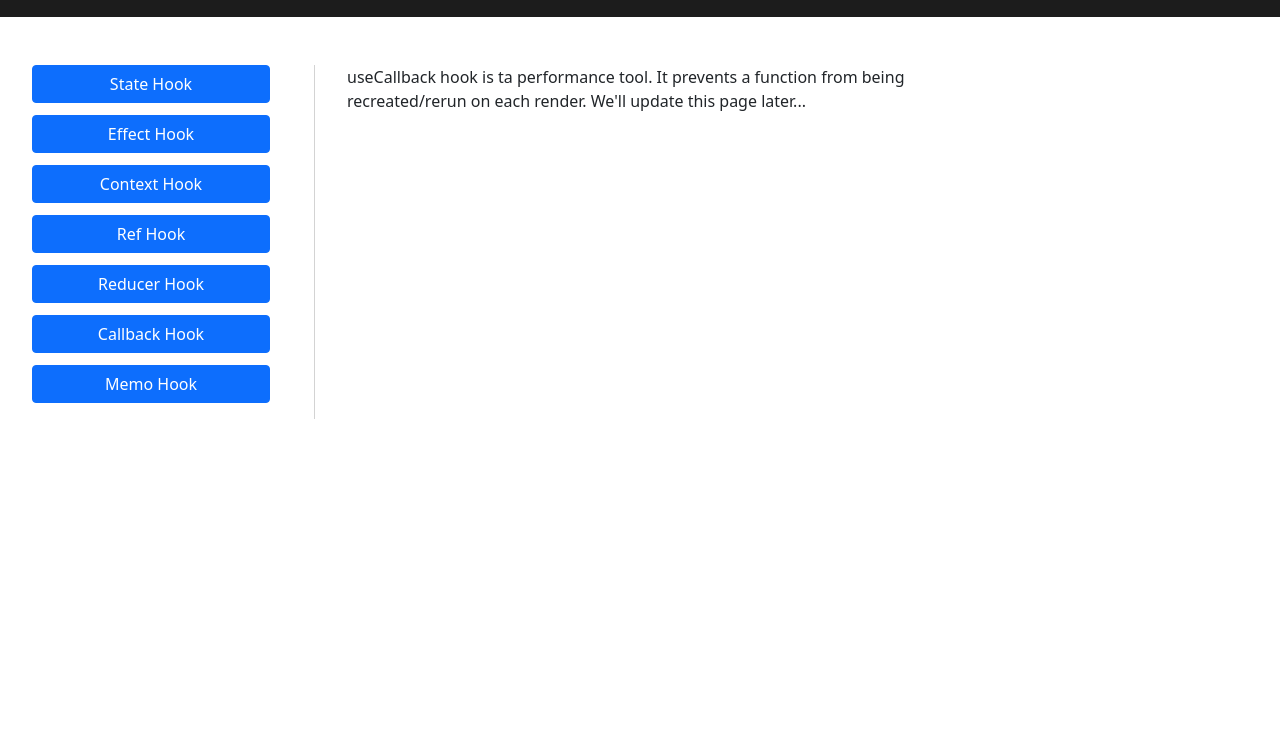
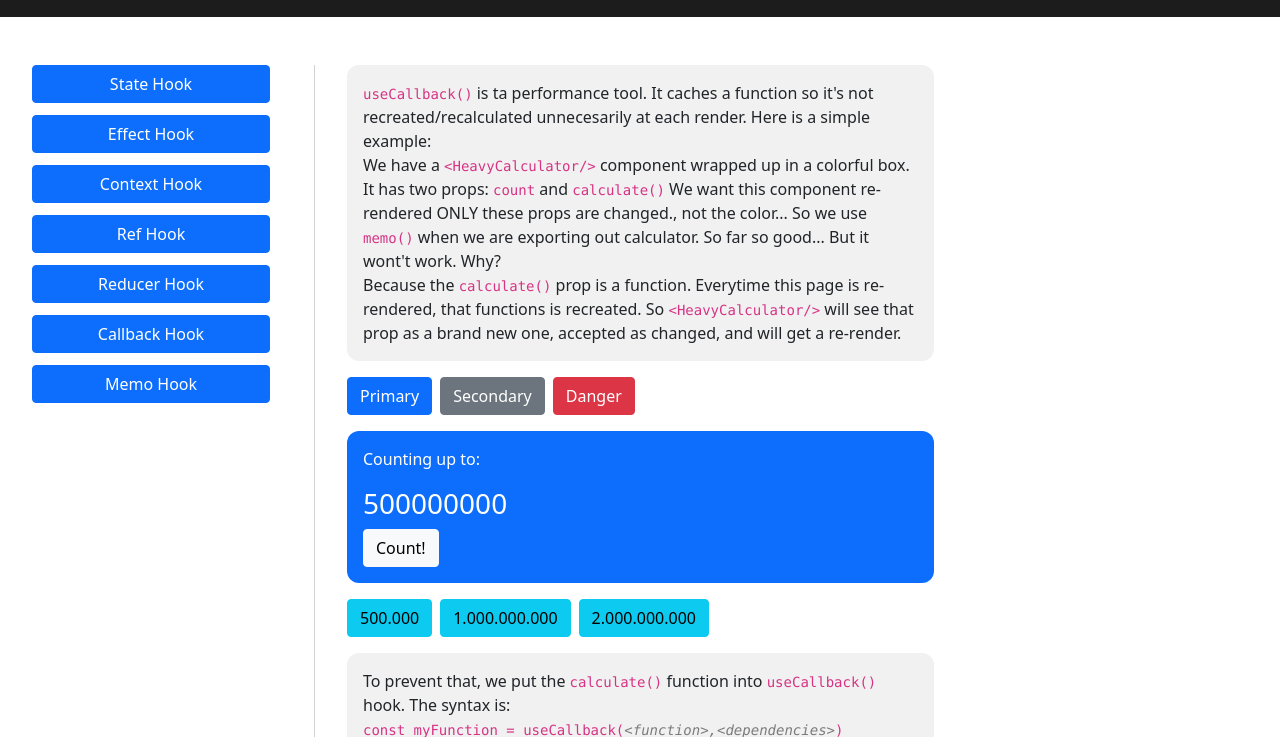
Before and after one commit to emrevebilgic/learning-hooks, a React app: page /use-callback in a window 1280 px wide. Shown: the part 63-800 px from the top of the page. Built offline with nearby package versions, Linux system fonts and the light colour scheme.

Commit message:
useCallback page

```diff
--- /dev/null
+++ b/src/components/HeavyCalculator.js
@@ -0,0 +1,21 @@
+import React from "react";
+import {memo, useState, useEffect} from "react";
+
+const HeavyCalculator = (props) => {
+
+    const [liveCount, setLiveCount] = useState(0);
+
+    useEffect ( ()=> {
+        console.log("calculator is rendered")
+    })
+
+    return (
+        <>
+            <p>Counting up to:</p>
+            <h3>{props.count}</h3>
+            <button className="btn btn-light" onClick={props.calculate}>Count!</button>
+        </>
+    )
+};
+
+export default memo(HeavyCalculator);
--- a/src/index.js
+++ b/src/index.js
@@ -2,6 +2,7 @@ import React from 'react';
 import { createRoot } from 'react-dom/client';
 import { BrowserRouter, Routes, Route } from "react-router-dom";
 import Layout from './pages/Layout';
+import Home from './pages/Home';
 import StateHook from './pages/StateHook';
 import EffectHook from './pages/EffectHook';
 import ContextHook from './pages/ContextHook';
@@ -16,7 +17,7 @@ function App() {
     <BrowserRouter>
       <Routes>
         <Route path="/" element={<Layout />}>
-          <Route index element={<StateHook />} />
+          <Route index element={<Home />} />
           <Route path="use-state" element={<StateHook />} />
           <Route path="use-effect" element={<EffectHook />} />
           <Route path="use-context" element={<ContextHook />} />
--- a/src/pages/CallbackHook.js
+++ b/src/pages/CallbackHook.js
@@ -1,10 +1,45 @@
 import React from "react";
+import { useState, useCallback } from "react";
+import HeavyCalculator from "../components/HeavyCalculator";
 
 const CallbackHook = () => {
+
+    const [color, setColor] = useState("primary");
+    const [count, setCount] = useState(500000000);
+
+    const calculate = useCallback(() => {
+        let num = 0;
+        for (let i = 0; i < count; i++) {
+            num ++
+        }
+        return num;
+    },[count]);
+
     return (
         <>
-            <p>
-                useCallback hook is ta performance tool. It prevents a function from being recreated/rerun on each render. We'll update this page later...
+            <p className="explanation">
+                <code>useCallback()</code> is ta performance tool. It caches a function so it's not recreated/recalculated unnecesarily at each render. Here is a simple example: <br/>
+                We have a <code>&lt;HeavyCalculator/&gt;</code> component wrapped up in a colorful box. It has two props: <code>count</code> and <code>calculate()</code> We want this component re-rendered ONLY these props are changed., not the color... So we use <code>memo()</code> when we are exporting out calculator. So far so good... But it wont't work. Why? <br/>
+                Because the <code>calculate()</code> prop is a function. Everytime this page is re-rendered, that functions is recreated. So <code>&lt;HeavyCalculator/&gt;</code> will see that prop as a brand new one, accepted as changed, and will get a re-render.
+            </p>
+            <div className="d-flex d-grid gap-2 mb-3">
+                <button className="btn btn-primary" onClick={()=>{setColor("primary")}}>Primary</button>
+                <button className="btn btn-secondary" onClick={()=>{setColor("secondary")}}>Secondary</button>
+                <button className="btn btn-danger" onClick={()=>{setColor("danger")}}>Danger</button>
+            </div>
+            <div className={`calculator bg-${color} mb-3`}>
+                <HeavyCalculator count={count} calculate={calculate}/>
+            </div>
+            <div className="d-flex d-grid gap-2 mb-3">
+                <button className="btn btn-info" onClick={()=>{setCount(500000000)}}>500.000</button>
+                <button className="btn btn-info" onClick={()=>{setCount(1000000000)}}>1.000.000.000</button>
+                <button className="btn btn-info" onClick={()=>{setCount(2000000000)}}>2.000.000.000</button>
+            </div>
+            <p className="explanation">
+                To prevent that, we put the <code>calculate()</code> function into <code>useCallback()</code> hook. The syntax is:<br/>
+                <code> const myFunction = useCallback(<var>&lt;function&gt;,&lt;dependencies&gt;</var>)</code><br/>
+                <strong>function</strong> is simply the body of our function, and <strong>dependencies</strong> is the array of states and props. <code>useCallback()</code> will monitor these dependencies and recreate the function when any of them are changed.<br/><br/>
+                <small>(Performance hooks don't have many use cases, they're not supposed to be all over our code. Many times optimization is possible without these hooks. Definitely check out <a href="https://react.dev/reference/react/useCallback">React Documentation</a> to see details.)</small>
             </p>
         </>
     )
--- /dev/null
+++ b/src/pages/Home.js
@@ -0,0 +1,15 @@
+import React from 'react'
+
+const Home = () => {
+    return (
+        <>
+        <h3 className="mb-3">Welcome to my workspace.</h3>
+        <p className='explanation'>
+            React is beautiful and efficient. One of the best features of it is <strong>the Hooks.</strong> I wanted to learn them better by using them, so I created this tiny website for my entertainment. This website includes simple use cases for each React hook. If you are a beginner to hooks, go ahead and play with it. <br/> <br/> The examples are understood best if you check the code also, so don't forget to get your hands dirty and mess up the code. <br/> <br/>
+            Have fun!
+        </p>
+        </>
+    )
+}
+
+export default Home;
--- a/src/pages/ReducerHook.js
+++ b/src/pages/ReducerHook.js
@@ -90,7 +90,7 @@ const ReducerHook = () => {
     return (
         <>
             <p className="explanation">
-                <code>useReducer()</code> is the perfect tool for complex state management.<br/> Let's say we have a state that can be changed in many ways: Adding, removing elements, changing elements' content, reversing the order of them etc. <code>useState()</code> is a weak solution because for all the different needs, I have only one <code>setState</code> and each time I have to create a different function ending with a <code>setState().</code> Instead, We will only have one function and it will <strong> <code>dispatch</code> actions</strong> for our different needs.
+                <code>useReducer()</code> is the perfect tool for complex state management.<br/> Let's say we have a state that can be changed in many ways: Adding, removing elements, changing elements' content, reversing the order of them etc. <code>useState()</code> is a weak solution because for all the different needs, we have only one <code>setState</code> and each time we have to create a different function ending with a <code>setState().</code> Instead, we will only have one function and it will <strong> <code>dispatch</code> actions</strong> for our different needs.
                 <br/><br/>
                 Here is <code>useReducer</code>'s structure: <br/> <code>useReducer(<var>&lt;reducer&gt;,&lt;initState&gt;,&lt;initFunc?&gt;</var>)</code> <br/> <br/>
                 <strong>Reducer</strong> is the function that will dispatch the actions. <strong>State</strong> will be the first value of our state. <strong>Function</strong> is optional: If the initial state has to be calculated via some logic, we will use this as: <code>initFunc(initState).</code> <br/> <br/>
--- a/src/pages/StateHook.js
+++ b/src/pages/StateHook.js
@@ -16,7 +16,7 @@ const StateHook = () => {
                 <button className='btn btn-danger ms-2 mb-2' onClick={ ()=> setColor("danger") }>Danger</button>
             </div>
             <p className='explanation'>
-                <code>useState()</code> is the simplest of our hooks. It is the hook to manipulate a component's states. We create it like this: <br/> <code>const [<var>someState, setSomeState</var>] = useState(<var>&lt;initialState&gt;</var>)</code> <br/> Each state that is bound to a useState hook can be assigned to a new value by the setter function also provided by the hook. As you know, when a component's state is changed, a re-render happens... Lets see it below:
+                <code>useState()</code> is the simplest of our hooks. It is the hook to manipulate a component's states. We create it like this: <br/> <code>const [<var>someState, setSomeState</var>] = useState(<var>&lt;initialState&gt;</var>)</code> <br/> Each state that is bound to a useState hook can be assigned to a new value by the setter function also provided by the hook. As you know, when a component's state is changed, a re-render happens... Lets see it above:
             </p>
         </>
     )
--- a/src/styles/styles.scss
+++ b/src/styles/styles.scss
@@ -55,6 +55,11 @@ code {
     padding: 12px;
     background-color: #f5f5f5;
 }
+.calculator {
+    border-radius: 12px;
+    padding: 16px;
+    color: white;
+}
 
 ::-webkit-scrollbar {
     width: 8px;
```
